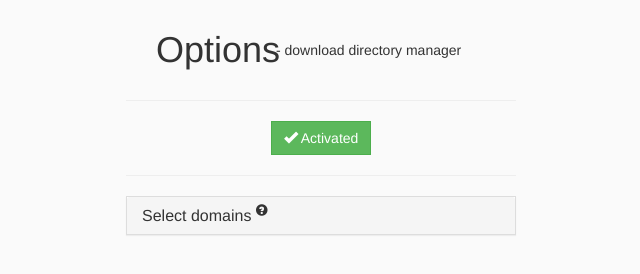
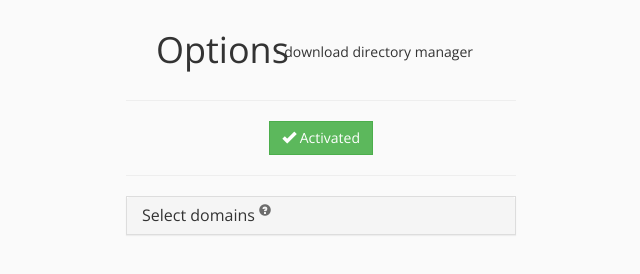
Before and after one commit to Obstc0rp/chrome-download-directory-manager, a browser extension: page html/options.html in a window 1280 px wide. Shown: the full height of the page, 319-959 px from the left. Drawn offline with nearby package versions, Linux system fonts and the light colour scheme.

Commit message:
added some styles and new font

```diff
--- a/assets/css/frontend.css
+++ b/assets/css/frontend.css
@@ -2,6 +2,7 @@ body {
 	width: 210px;
 	margin: 0 auto;
 	background-color: #fafafa;
+	font-family: 'Source Sans Pro', serif;
 }
 
 h3 {
--- a/assets/css/options.css
+++ b/assets/css/options.css
@@ -2,6 +2,8 @@ body {
 	margin: 0 auto;
 	padding: 10px;	/* TODO: change */
 	background-color: #fafafa;
+	font-family: 'Open Sans', serif;
+	font-weight: 300;
 }
 
 .panel-body * {
@@ -13,7 +15,7 @@ body {
 }
 
 #optionName {
-	margin-top: 30px;
+	margin-top: 32px;
 }
 
 #newDomain {
@@ -27,3 +29,7 @@ body {
 .panel-group .panel {
 	border-radius: 0;
 }
+
+.glyphicon-question-sign {
+	opacity: 0.7;
+}
--- a/html/options.html
+++ b/html/options.html
@@ -2,6 +2,7 @@
 	<head>
 		<link type="text/css" href="../bower_components/bootstrap/dist/css/bootstrap.css" rel="stylesheet">
 		<link type="text/css" href="../assets/css/options.css" rel="stylesheet">
+		<link href="http://fonts.googleapis.com/css?family=Open+Sans:300,400,600" rel="stylesheet" type="text/css" />
 	</head>
 	<body>
 		<div class="col-lg-4"></div>
```
Also changed, not shown: html/popup.html (+1 -0 lines).
